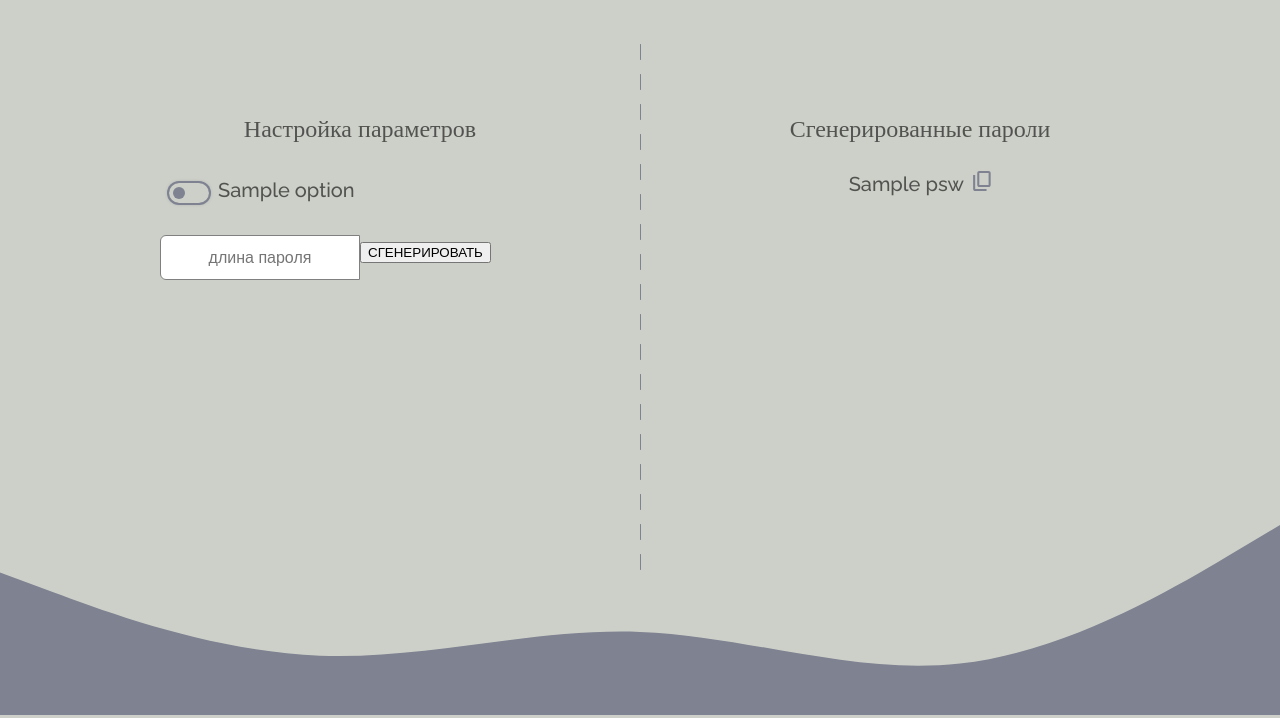
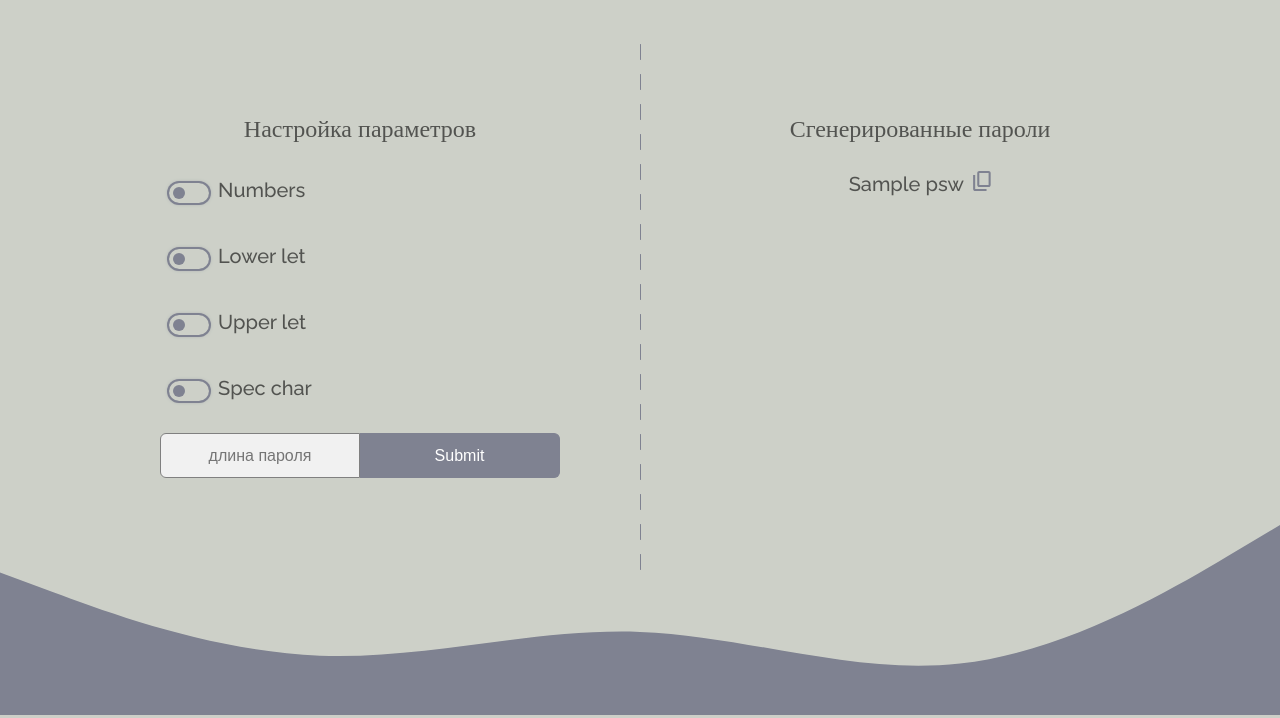
Before and after one commit to stemirkhan/PassGenius, a Flask app: template app/templates/generate_password.html in a window 1280 px wide. Shown: the part 86-804 px from the top of the page. Run offline with Flask 2, Linux system fonts and the light colour scheme; the template is opened without the code that fills it: most values are stand-ins (such as "Sample title", 1, 10 or a date in 2020); form fields are guessed from the names that the template uses.

Commit message:
modified to work with forms

```diff
--- a/app/templates/generate_password.html
+++ b/app/templates/generate_password.html
@@ -5,20 +5,47 @@
 <link type="text/css" href="{{url_for('static', filename='css/generation_password.css')}}" rel="stylesheet" />
 {% endblock%}
 {% block contect %}
-<form action="#!" method="post" class="main_form">
+<form action="" method="post" class="main_form">
+    {{ form.hidden_tag() }}
     <p class="main_title_block">Настройка параметров</p>
-    {% for option in generation_parameters%}
     <div class="line_checkbox">
         <label class="switch">
-            <input type="checkbox" name="">
+            {{ form.numbers() }}
             <span class="slider"></span>
-        </label> {{option}}
+        </label> {{form.numbers.label.text}}
     </div>
-    {% endfor %}
+
+    <div class="line_checkbox">
+        <label class="switch">
+            {{ form.lower_let() }}
+            <span class="slider"></span>
+        </label> {{form.lower_let.label.text}}
+    </div>
+    <div class="line_checkbox">
+        <label class="switch">
+            {{ form.upper_let() }}
+            <span class="slider"></span>
+        </label> {{form.upper_let.label.text}}
+    </div>
+
+    <div class="line_checkbox">
+        <label class="switch">
+            {{ form.spec_char() }}
+            <span class="slider"></span>
+        </label> {{form.spec_char.label.text}}
+    </div>
 
     <div class="line_button">
-        <input maxlength="32" type="text" placeholder="длина пароля" name="">
-        <button type="submit">СГЕНЕРИРОВАТЬ</button>
+        {% if form.input_size.errors %}
+        {{ form.input_size(placeholder="длина пароля", class="invalid") }}
+        {{ form.submit() }}
+        <p class="invalid_messages">{{form.input_size.errors[0]}}</p>
+
+        {% else %}
+        {{ form.input_size(placeholder="длина пароля", class='correct') }}
+        {{ form.submit() }}
+        {% endif %}
+
     </div>
 </form>
 
```
Also changed, not shown: app/templates/check_password.html (+11 -3 lines).
